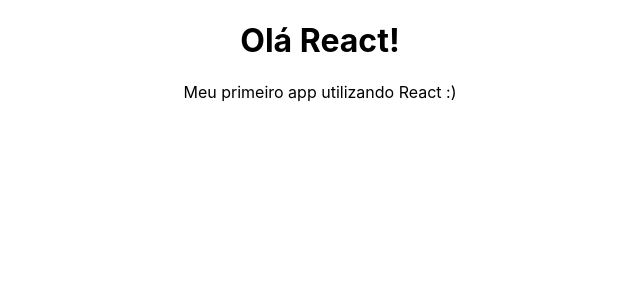
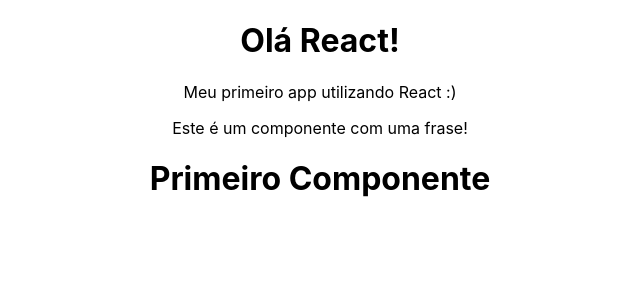
Before and after one commit to BenvindoDev/meu-projeto, a React (Create React App) app: page / in a window 1280 px wide. Shown: the top 300 px of the page, without its empty margins (320-960 px from the left). Built offline with nearby package versions, Linux system fonts and the light colour scheme.

Commit message:
atualizando..

```diff
--- a/src/App.js
+++ b/src/App.js
@@ -1,11 +1,14 @@
 import logo from './logo.svg';
 import './App.css';
+import HelloWorld from './components/HelloWorld';
 
 function App() {
   return (
     <div className="App">
       <h1>Olá React!</h1>
       <p>Meu primeiro app utilizando React :)</p>
+      <HelloWorld />
+
     </div>
   );
 }
--- /dev/null
+++ b/src/components/Frase.js
@@ -0,0 +1,11 @@
+function Frase() {
+    return (
+        <div>
+            <p>
+                Este é um componente com uma frase!
+            </p>
+        </div>
+    )
+}
+
+export default Frase
--- /dev/null
+++ b/src/components/HelloWorld.js
@@ -0,0 +1,13 @@
+import Frase from "./Frase"
+
+function HelloWorld() {
+
+    return (
+        <div>
+            <Frase />
+            <h1>Primeiro Componente</h1>
+        </div>
+    )
+}
+
+export default HelloWorld
```
